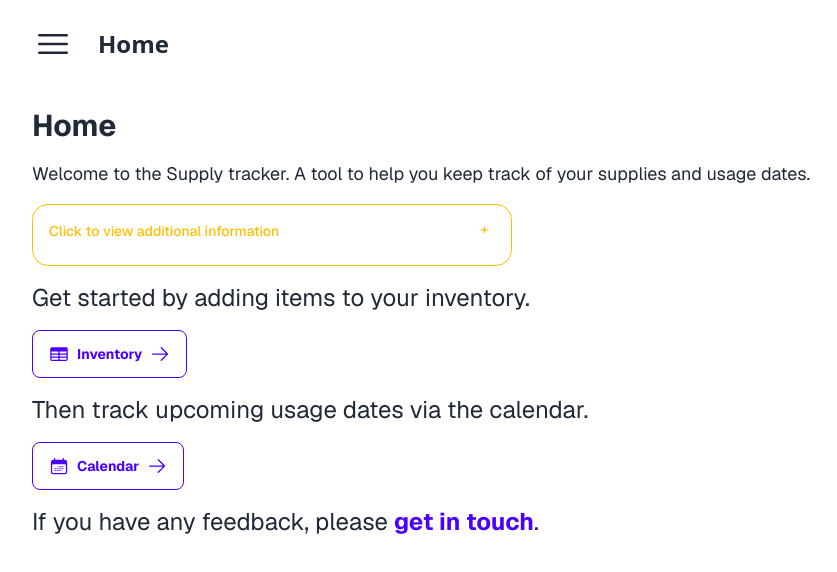
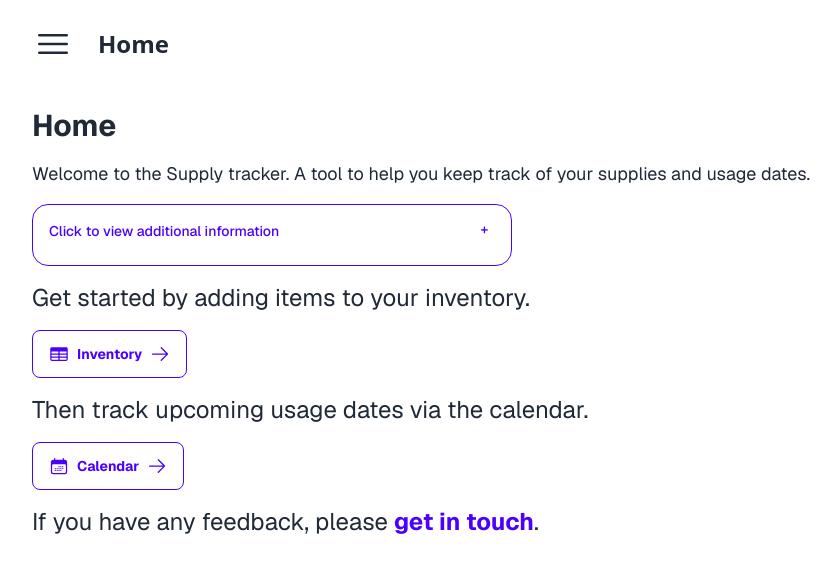
Before and after one commit to JoeTheW/diabetes-material-tracker, a Next.js app: page / in a window 1280 px wide. Shown: the top 572 px of the page, without its empty margins (128-965 px from the left). Built offline with nearby package versions, Linux system fonts and the light colour scheme.

Commit message:
colour adjust

```diff
--- a/src/app/page.tsx
+++ b/src/app/page.tsx
@@ -8,12 +8,12 @@ export default function Home() {
         <h1 className="text-3xl font-bold">Home</h1>
         <p className="mt-4 text-lg">Welcome to the Supply tracker. A tool to help you keep track of your supplies and usage dates.</p>
 
-        <div tabIndex={0} className="collapse collapse-plus border-warning bg-warning-200 border mt-4 max-w-full sm:max-w-[50%]">
+        <div tabIndex={0} className="collapse collapse-plus border-primary border mt-4 max-w-full sm:max-w-[50%]">
           <input type="checkbox" />
-          <div className="collapse-title text-sm font-medium text-warning">
+          <div className="collapse-title text-sm font-medium text-primary">
             Click to view additional information
           </div>
-          <div className="collapse-content text-sm text-warning">
+          <div className="collapse-content text-sm text-primary">
             <p>Your information, items and settings are stored locally on this device and browser.<br></br>They will not persist across different devices or browsers.</p>
           </div>
         </div>
```
